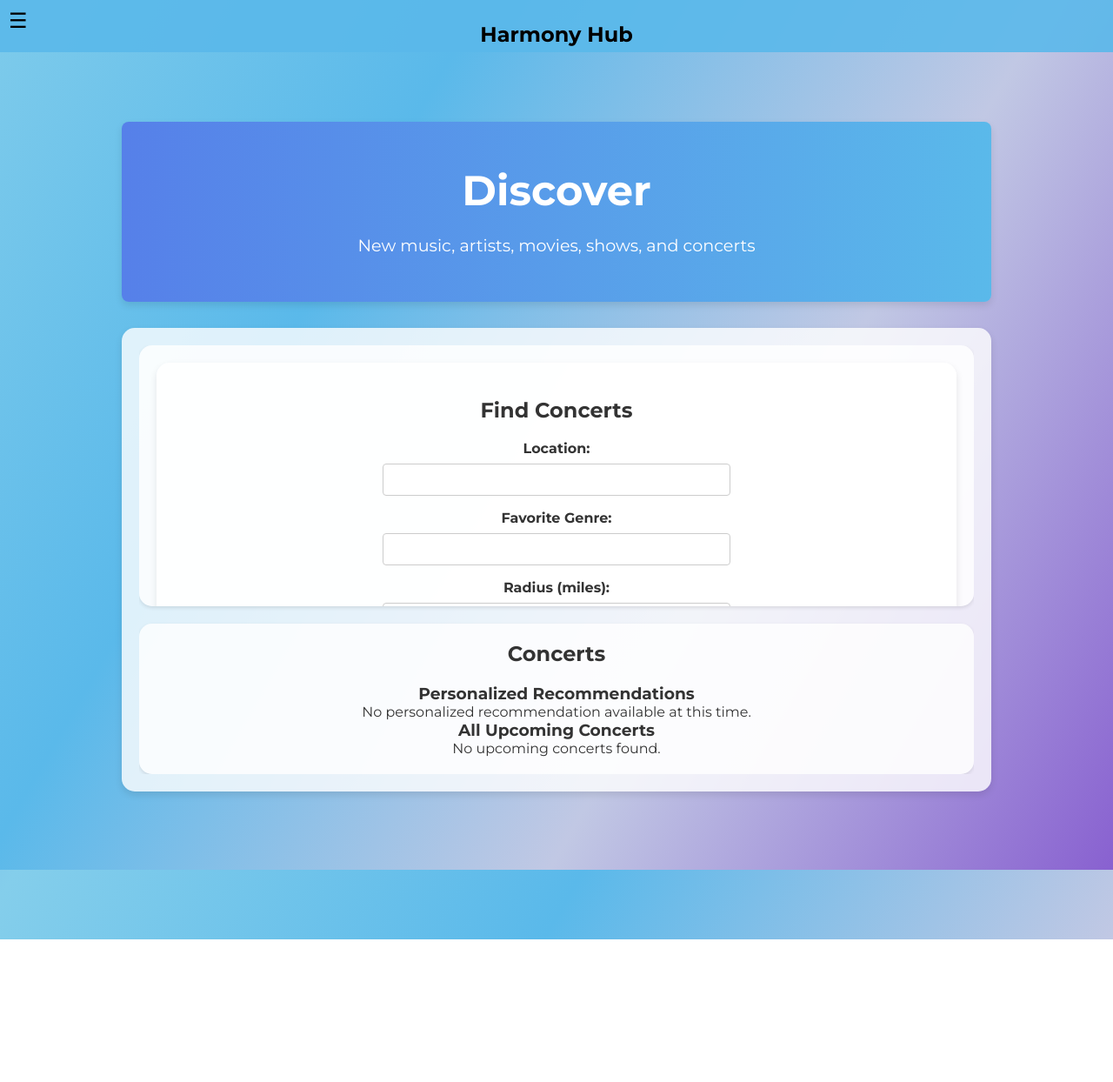
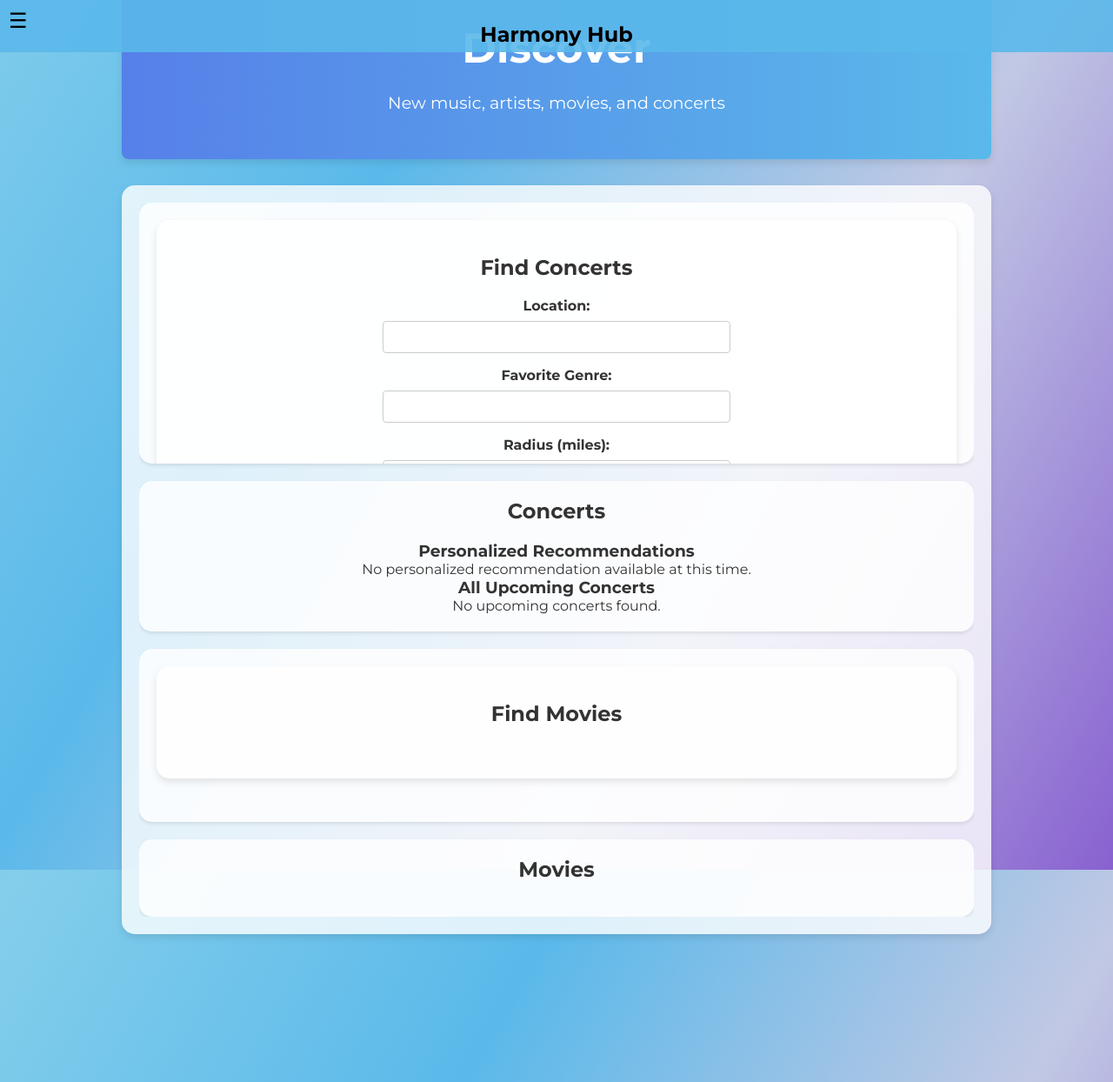
Before and after one commit to rinabug/harmony-hub, a Flask app: page /discover in a window 1280 px wide. Shown: the whole page at 87% size. Before the commit the page ends 1080 px from the top, so only its background shows below. Run offline with Flask 3, Linux system fonts and the light colour scheme; the visitor is signed in with stand-in values (Sample User, id 1).

Commit message:
testing out concert rec, cleaned up layout and more

```diff
--- a/templates/discover.html
+++ b/templates/discover.html
@@ -37,7 +37,7 @@
             <section class="discover-section">
                 <div class="container">
                     <h1>Discover</h1>
-                    <p>New music, artists, movies, shows, and concerts</p>
+                    <p>New music, artists, movies, and concerts</p>
                 </div>
             </section>
 
@@ -86,6 +86,14 @@
                             {% endif %}
                         </div>
                     </div>
+                    <div class="bento-item small">
+                        <section class="input-section">
+                                <h2>Find Movies</h2>
+                        </section>
+                    </div>
+                    <div class="bento-item small">
+                        <h2>Movies</h2>
+                    </div>
                 </div>
             </section>
         </main>
```
Also changed, not shown: templates/index.html (+7 -1 lines).
